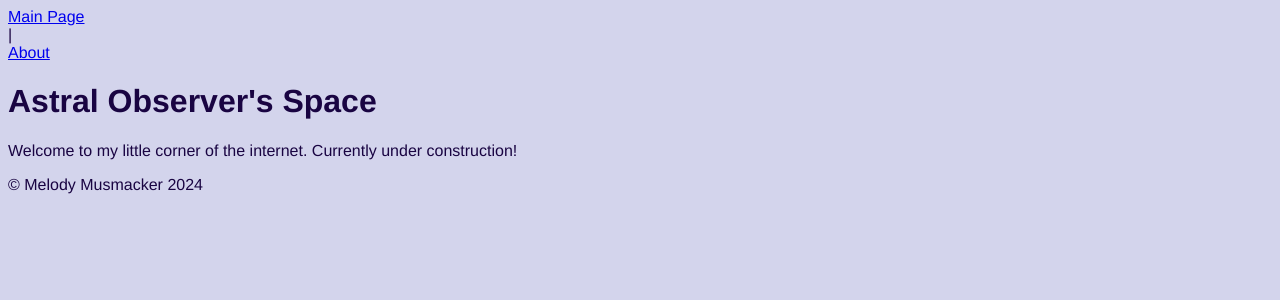
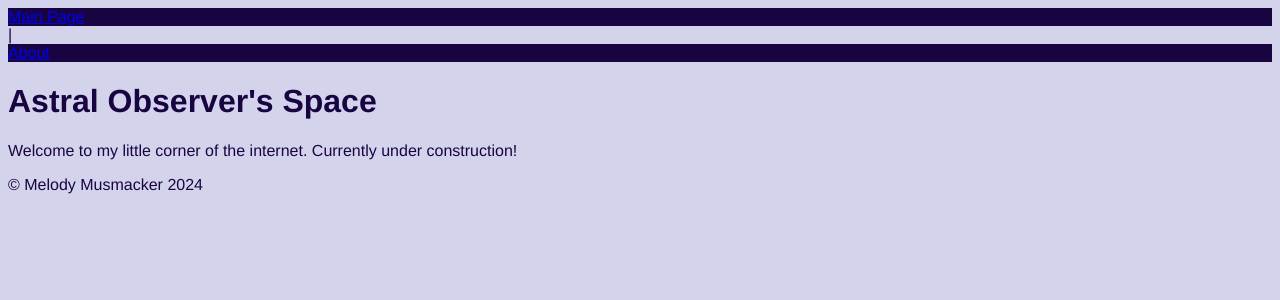
Before and after one commit to AstralObserver/AstralObserver.github.io, a Jekyll site: the page built from index.md, in a window 1280 px wide. Shown: the top 300 px of the page. Built offline with Jekyll 4.4.1, drawn with Linux system fonts in a browser that asks for light colours.

Commit message:
Update main.scss
Adjusted button css code

```diff
--- a/assets/css/main.scss
+++ b/assets/css/main.scss
@@ -12,7 +12,7 @@ body {
     background: $secondary-color;
 }
 
-button{
+.button{
     color: $primary-color;
     background: $font-color;
 }
```
